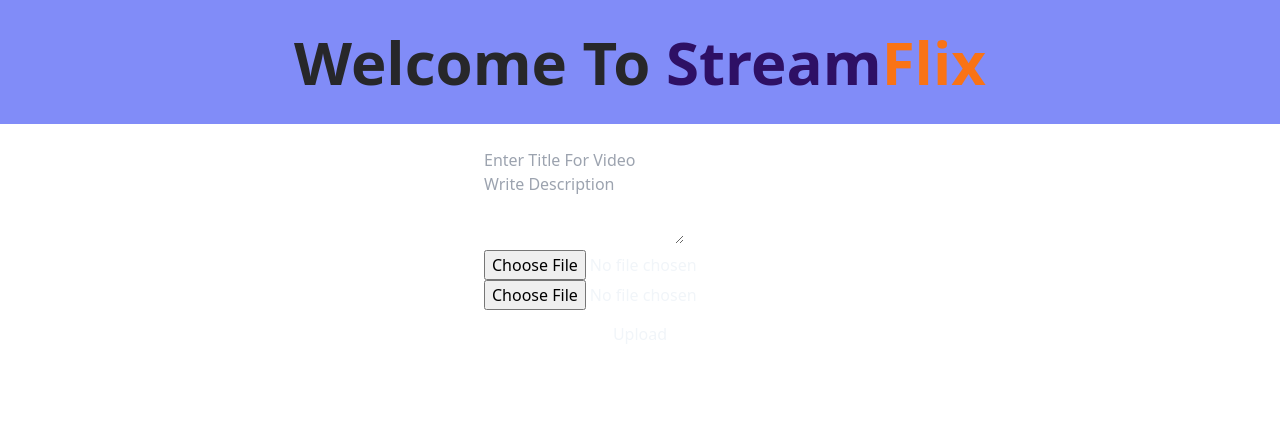
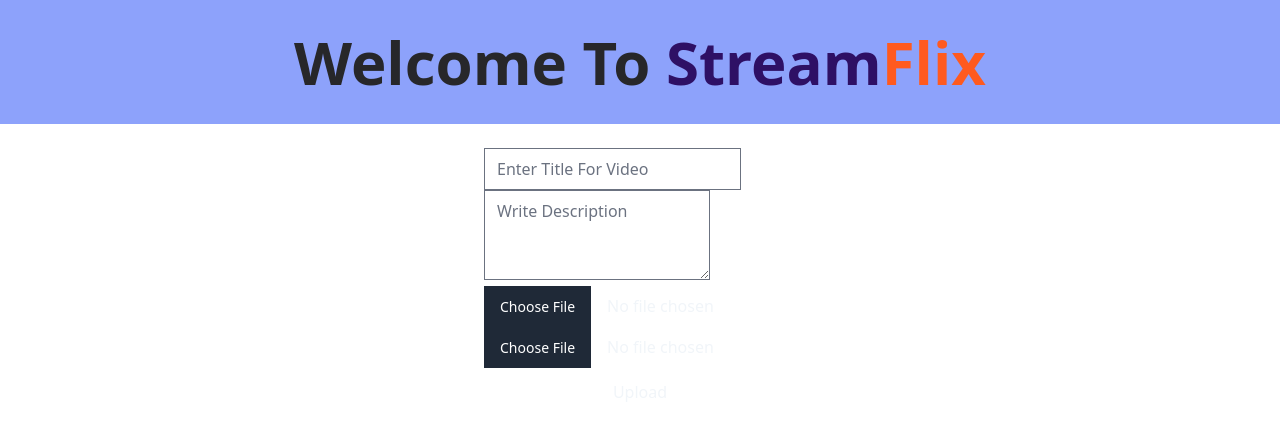
Before and after one commit to Me-Jitesh/StreamFlix-UI, an Angular app: page /video-upload in a window 1280 px wide. Shown: the top 436 px of the page. Built offline with nearby package versions, Linux system fonts and the light colour scheme.

Commit message:
Flowbite Configured

```diff
--- a/package.json
+++ b/package.json
@@ -19,6 +19,7 @@
     "@angular/platform-browser-dynamic": "^18.2.0",
     "@angular/router": "^18.2.0",
     "axios": "^1.7.7",
+    "flowbite": "^2.5.1",
     "ngx-toastr": "^19.0.0",
     "rxjs": "~7.8.0",
     "tslib": "^2.3.0",
--- a/src/styles.css
+++ b/src/styles.css
@@ -1,3 +1,4 @@
+@import 'flowbite';
 @tailwind base;
 @tailwind components;
 @tailwind utilities;
--- a/tailwind.config.ts
+++ b/tailwind.config.ts
@@ -2,13 +2,16 @@ import { Config } from 'tailwindcss';
 
 const config: Config = {
   content: [
-    './src/**/**/*.{html,ts}',  // Adjust according to your Angular files
-    './src/**/*.{html,ts}',  // Adjust according to your Angular files
+    './src/**/*.{html,ts}',
+    './src/**/**/*.{html,ts}',
+    './node_modules/flowbite/**/*.js'
   ],
   theme: {
     extend: {},
   },
-  plugins: [],
+  plugins: [
+    require('flowbite/plugin'),
+  ],
 };
 
 export default config;
```
Also changed, not shown: 1 other file (tests, documents, lock files or other folders).
